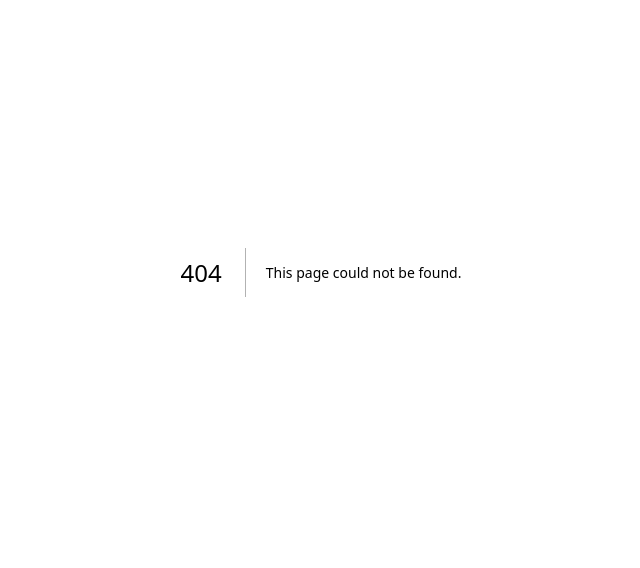
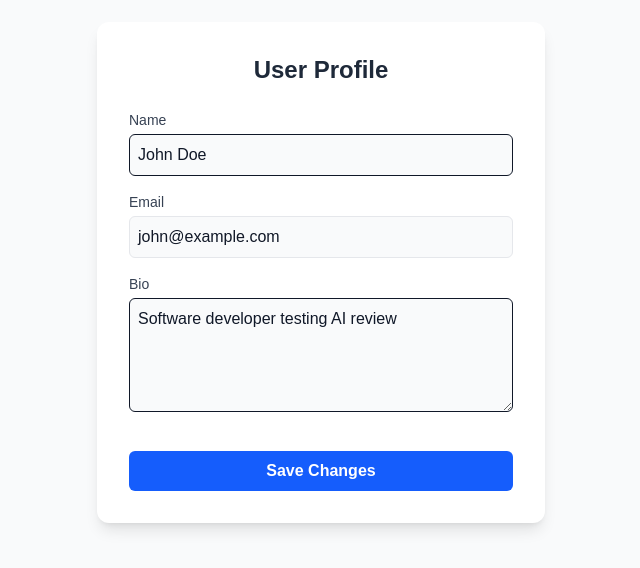
Before and after one commit to rohitfatkare/test-repo, a Next.js app: page /profile in a window 1280 px wide. Before the commit this address had no page. Shown: the part 128-696 px from the top of the page, without its empty margins (319-959 px from the left). Built offline with nearby package versions, Linux system fonts and the light colour scheme.

Commit message:
feat: add user profile page with testing issues

```diff
--- /dev/null
+++ b/src/app/profile/page.tsx
@@ -0,0 +1,62 @@
+'use client';
+
+import React, { useState } from 'react';
+
+export default function Profile() {
+  // Intentional issue: any type
+  const [profileData, setProfileData] = useState<any>({
+    name: 'John Doe',
+    email: 'john@example.com',
+    bio: 'Software developer testing AI review'
+  });
+
+  // Intentional issue: unused function
+  const unusedFunction = () => {
+    console.log("This is never called");
+  };
+
+  return (
+    <div className="flex flex-col items-center justify-center min-h-screen bg-gray-50 py-12">
+      <div className="bg-white p-8 rounded-xl shadow-lg max-w-md w-full">
+        <h1 className="text-2xl font-bold text-gray-800 mb-6 text-center">User Profile</h1>
+
+        <div className="space-y-4">
+          <div>
+            <label className="block text-sm font-medium text-gray-700">Name</label>
+            <div className="mt-1 p-2 w-full border rounded-md bg-gray-50 text-gray-900">
+              {profileData.name}
+            </div>
+          </div>
+
+          <div>
+            <label className="block text-sm font-medium text-gray-700">Email</label>
+            {/* Intentional issue: Hardcoded styles instead of tailwind */}
+            <div style={{ marginTop: '4px', padding: '8px', border: '1px solid #e5e7eb', borderRadius: '0.375rem', backgroundColor: '#f9fafb', color: '#111827' }}>
+              {profileData.email}
+            </div>
+          </div>
+
+          <div>
+            <label className="block text-sm font-medium text-gray-700">Bio</label>
+            <textarea
+              className="mt-1 p-2 w-full border rounded-md bg-gray-50 text-gray-900"
+              rows={4}
+              value={profileData.bio}
+              onChange={(e) => setProfileData({...profileData, bio: e.target.value})}
+            />
+          </div>
+
+          <div className="pt-4">
+            {/* Intentional issue: onClick handler with an empty anonymous function */}
+            <button
+              className="w-full bg-blue-600 text-white font-semibold py-2 px-4 rounded-md hover:bg-blue-700 transition"
+              onClick={() => {}}
+            >
+              Save Changes
+            </button>
+          </div>
+        </div>
+      </div>
+    </div>
+  );
+}
```
